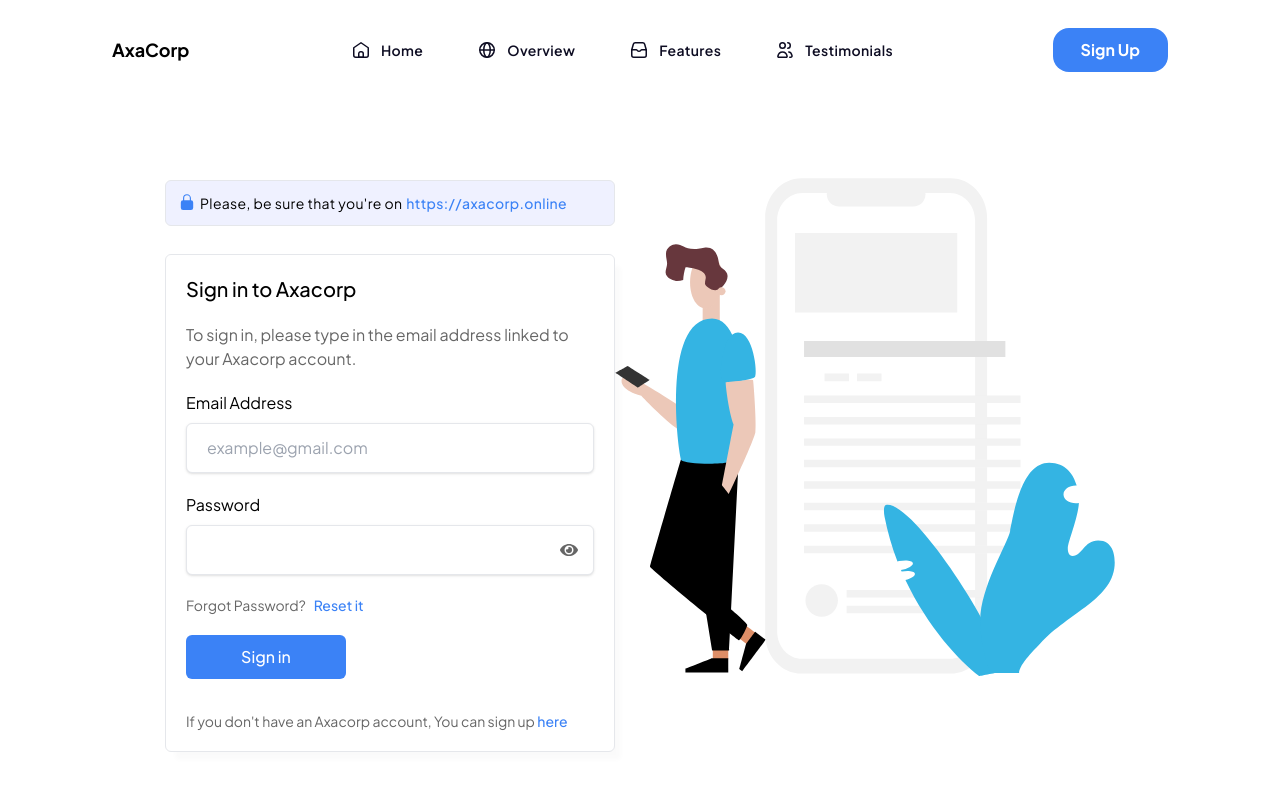
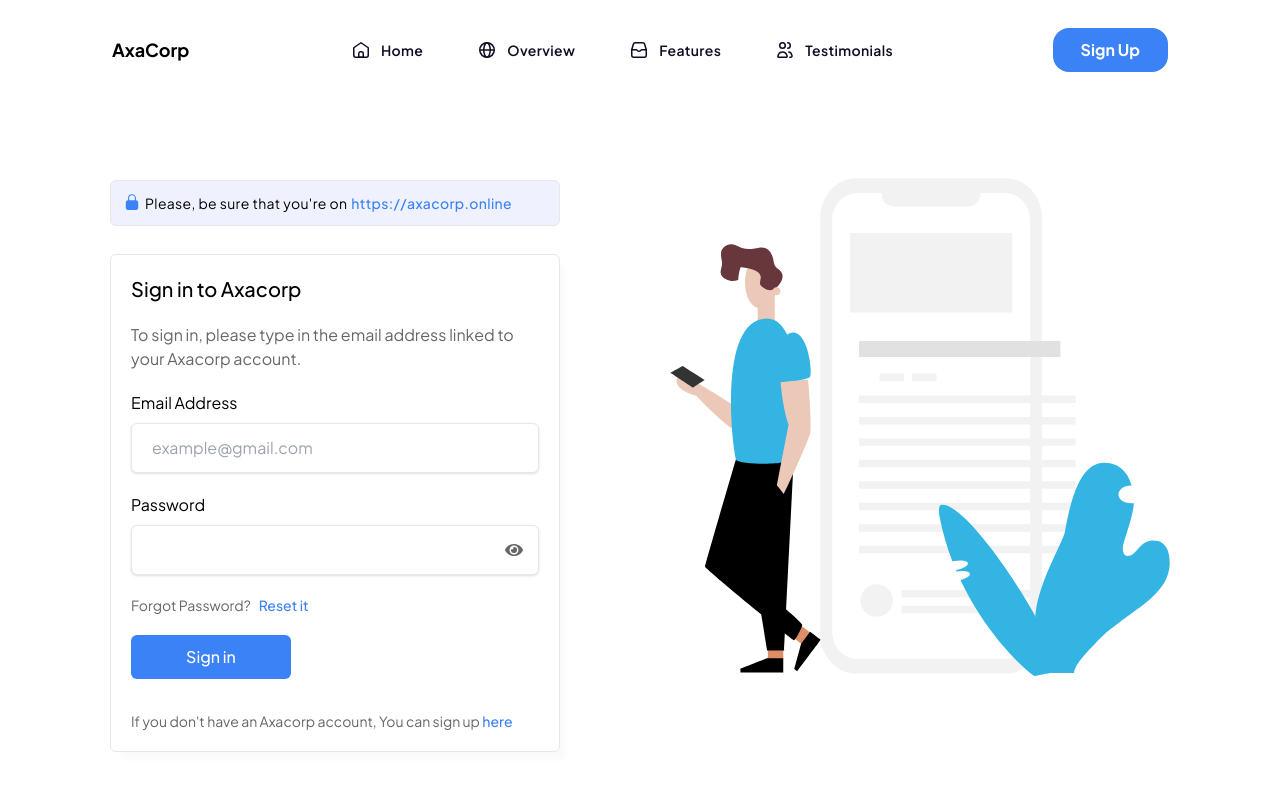
Before and after one commit to gabrieldreamz/axacorp, a Next.js app: page /auth/login in a window 1280 px wide. Shown: the top 790 px of the page. Built offline with nearby package versions, Linux system fonts and the light colour scheme.

Commit message:
corrected the styling in the login page

```diff
--- a/components/auth/login/LogInComponent.tsx
+++ b/components/auth/login/LogInComponent.tsx
@@ -3,7 +3,7 @@ import Form from "./Form";
 
 export default function LogInComponent() {
   return (
-    <section className="flex justify-center items-center">
+    <section className="flex justify-evenly items-center">
       <Form />
       <div className="hidden lg:block">
         <RegisterIcon />
```
